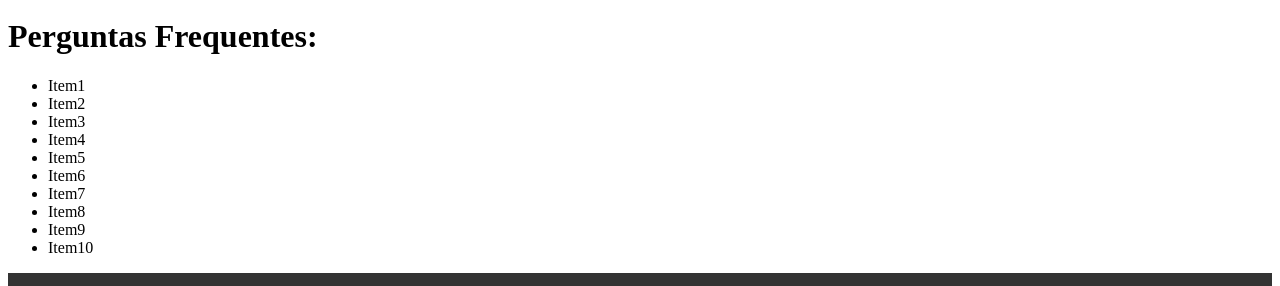
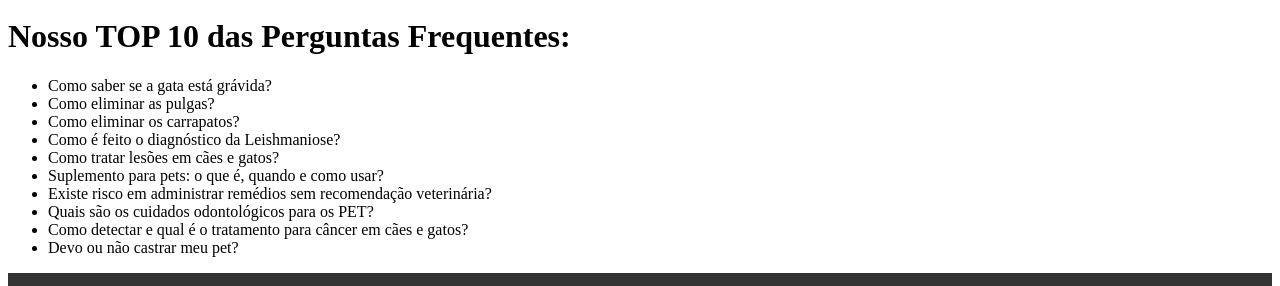
Before and after one commit to GoustFPS/mi-au-website, a plain HTML site: page perguntasfrequentes.html in a window 1280 px wide. Shown: the part 211-497 px from the top of the page. Drawn offline with Linux system fonts and the light colour scheme.

Commit message:
inclusão do top 10

```diff
--- a/perguntasfrequentes.html
+++ b/perguntasfrequentes.html
@@ -28,19 +28,19 @@
           </div>
         </div>
       </header>
-       <h1>Perguntas Frequentes:</h1>
+       <h1>Nosso TOP 10 das Perguntas Frequentes:</h1>
        <div>
         <ul>
-            <li>Item1</li>
-            <li>Item2</li>
-            <li>Item3</li>
-            <li>Item4</li>
-            <li>Item5</li>
-            <li>Item6</li>
-            <li>Item7</li>
-            <li>Item8</li>
-            <li>Item9</li>
-            <li>Item10</li>
+            <li>Como saber se a gata está grávida?</li>
+            <li>Como eliminar as pulgas?</li>
+            <li>Como eliminar os carrapatos?</li>
+            <li>Como é feito o diagnóstico da Leishmaniose?</li>
+            <li>Como tratar lesões em cães e gatos?</li>
+            <li>Suplemento para pets: o que é, quando e como usar?</li>
+            <li>Existe risco em administrar remédios sem recomendação veterinária?</li>
+            <li>Quais são os cuidados odontológicos para os PET?</li>
+            <li>Como detectar e qual é o tratamento para câncer em cães e gatos?</li>
+            <li>Devo ou não castrar meu pet?</li>
         </ul>
        </div>
 
```
